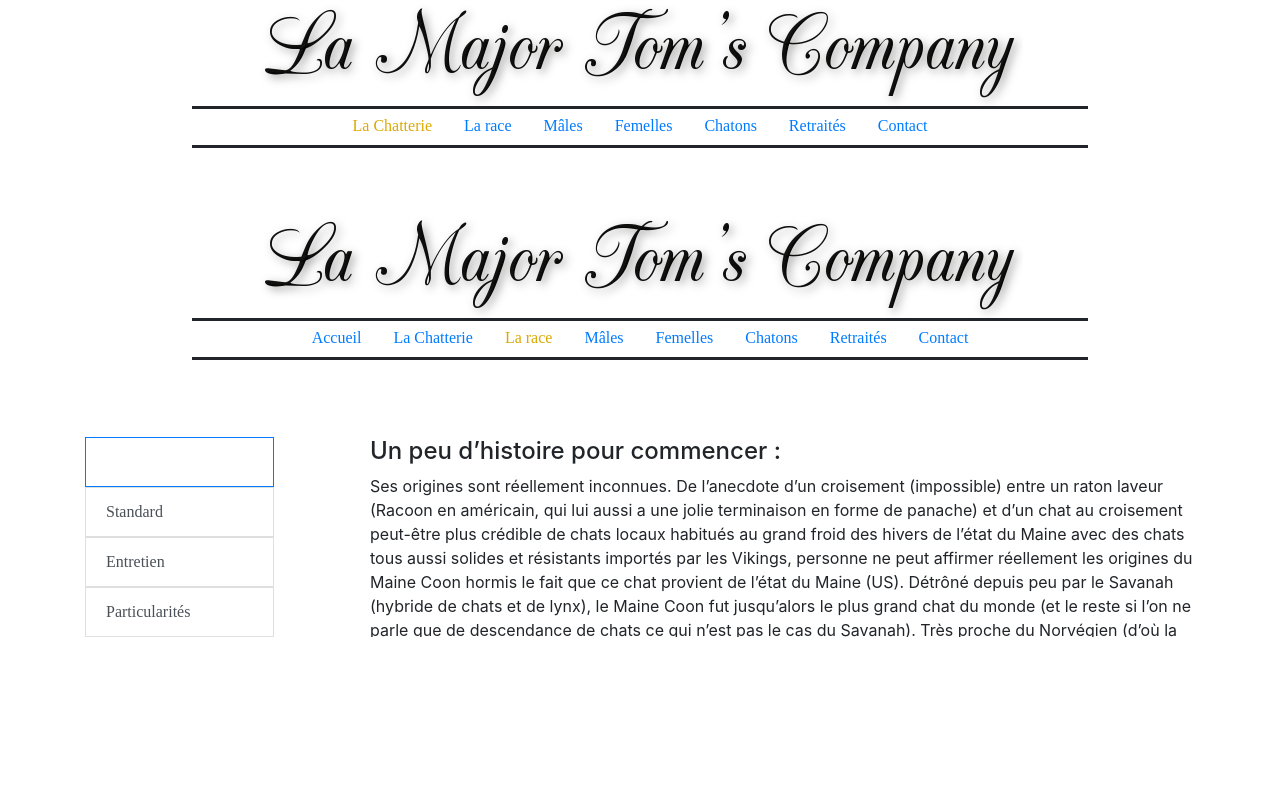
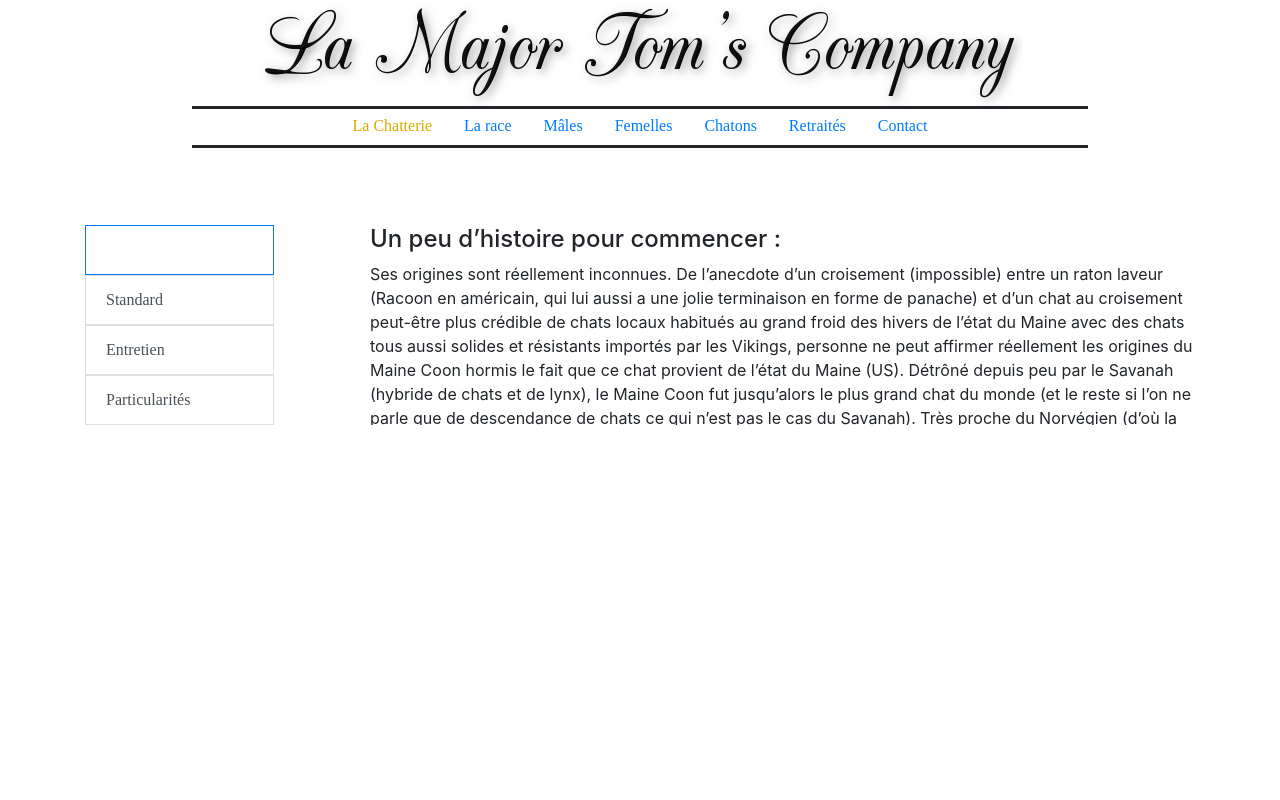
Before and after one commit to LeonheartXD/major_tom, a Symfony app: template templates/home/larace.html.twig in a window 1280 px wide. Run offline with Twig, Linux system fonts and the light colour scheme; the template is opened without the code that fills it, so the values that code supplies are empty; some libraries are stand-ins or nearby versions.

Commit message:
correct template

```diff
--- a/templates/home/larace.html.twig
+++ b/templates/home/larace.html.twig
@@ -1,40 +1,6 @@
 {% extends 'base.html.twig' %}
 {% block title %}accueil{% endblock title %}
 {% block body %}
-		<body data-spy="scroll" data-target="#navbar-example">
-
-		<img src="public/image/logo.png"  class="img-fluid" alt="Responsive image" >
-
-	<nav class="menu" style="background-color: none;">
-   <ul class="nav justify-content-center">
-  <li class="nav-item">
-    <a class="nav-link active" href="Accueil.html">Accueil</a>
-  </li>
-  <li class="nav-item">
-    <a class="nav-link" href="Lachatterie.html">La Chatterie</a>
-  </li>
-   <li class="nav-item">
-    <a class="nav-link actif" href="larace.html">La race</a>
-  </li>
-   <li class="nav-item">
-    <a class="nav-link" href="males.html">Mâles</a>
-  </li> <li class="nav-item">
-    <a class="nav-link" href="femelles.html">Femelles</a>
-  </li>
-  <li class="nav-item">
-    <a class="nav-link" href="chatons.html">Chatons</a>
-  </li>
-  <li class="nav-item">
-    <a class="nav-link" href="retraites.html" tabindex="-1" aria-disabled="true">Retraités</a>
-  </li>
-  <li class="nav-item">
-    <a class="nav-link" href="contact.html" tabindex="-1" aria-disabled="true">Contact</a>
-  </li>
-</ul>
-
-</nav>
-
-
 <div class="container">
   <div class="row">
     <div class="col col-lg-3">
@@ -87,7 +53,8 @@
 
         S’il est dans un jardin, attention, sa puissante musculature lui permet de grimper à des hauteurs de grillage de plus de 2 mètres pour aller faire son shopping ou des balades bucoliques et vu la taille du matou, il peut affoler les personnes ne connaissant pas cette race au regard de sa taille. Prévoyez un enclos extérieur ou des sorties en harnet sous surveillance pour cette raison.
 
-  Le Maine Coon aussi un chat très curieux, acheter lui un arbre à chat (de préférence assez costaud vu le poids) et il passera des heures...dans le carton en ignorant l’arbre.</p>
+        Le Maine Coon aussi un chat très curieux, acheter lui un arbre à chat (de préférence assez costaud vu le poids) et il passera des heures...dans le carton en ignorant l’arbre.
+        </p>
       </div>
     </div>
   </div>
```
Also changed, not shown: templates/home/chatons.html.twig (+0 -33 lines). Lines whose indentation alone changed are shown as unchanged.
